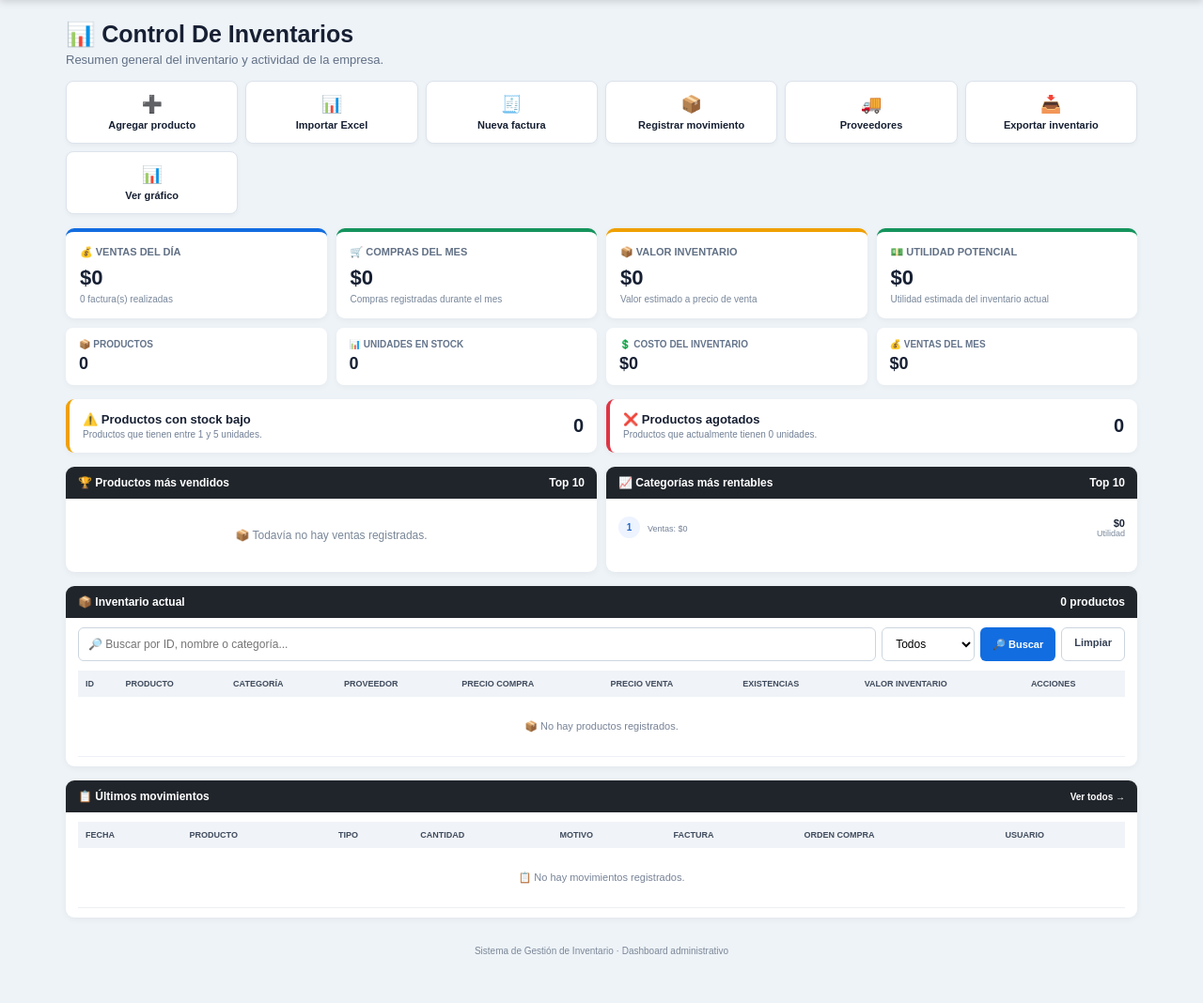
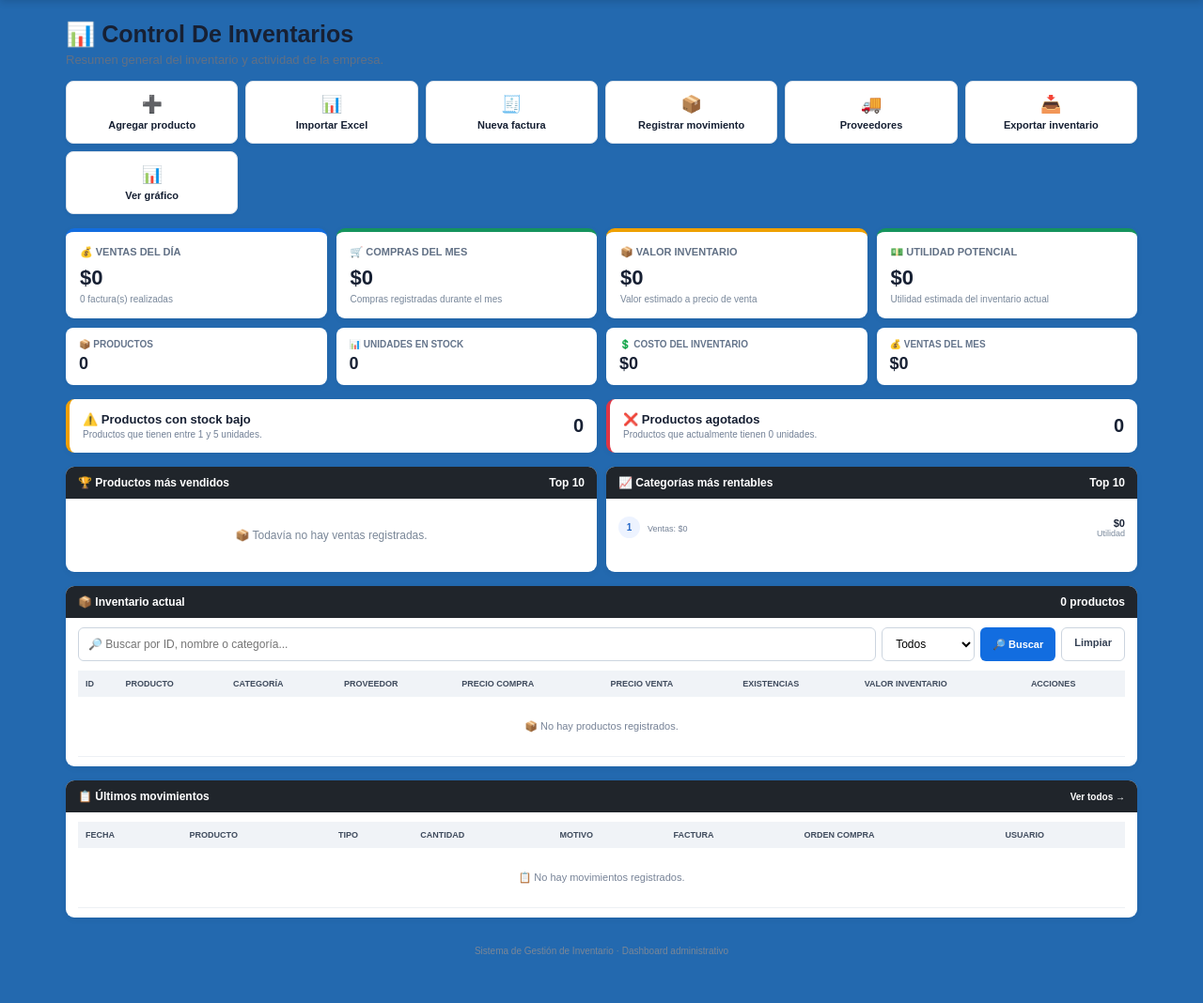
Before and after one commit to Andresmoreno1995-18/sistema-inventario-flask, a Flask app: page / in a window 1280 px wide. Shown: the part 58-1126 px from the top of the page at 94% size. Run offline with Flask 3, Linux system fonts and the light colour scheme; the visitor is signed in with stand-in values (Sample User, id 1); data that the repository does not hold is empty; some libraries are stand-ins or nearby versions.

```diff
--- a/templates/index.html
+++ b/templates/index.html
@@ -15,7 +15,7 @@
         body {
             margin: 0;
             font-family: Arial, Helvetica, sans-serif;
-            background: #eef3f8;
+            background: #2369af;
             color: #172033;
         }
 
```
